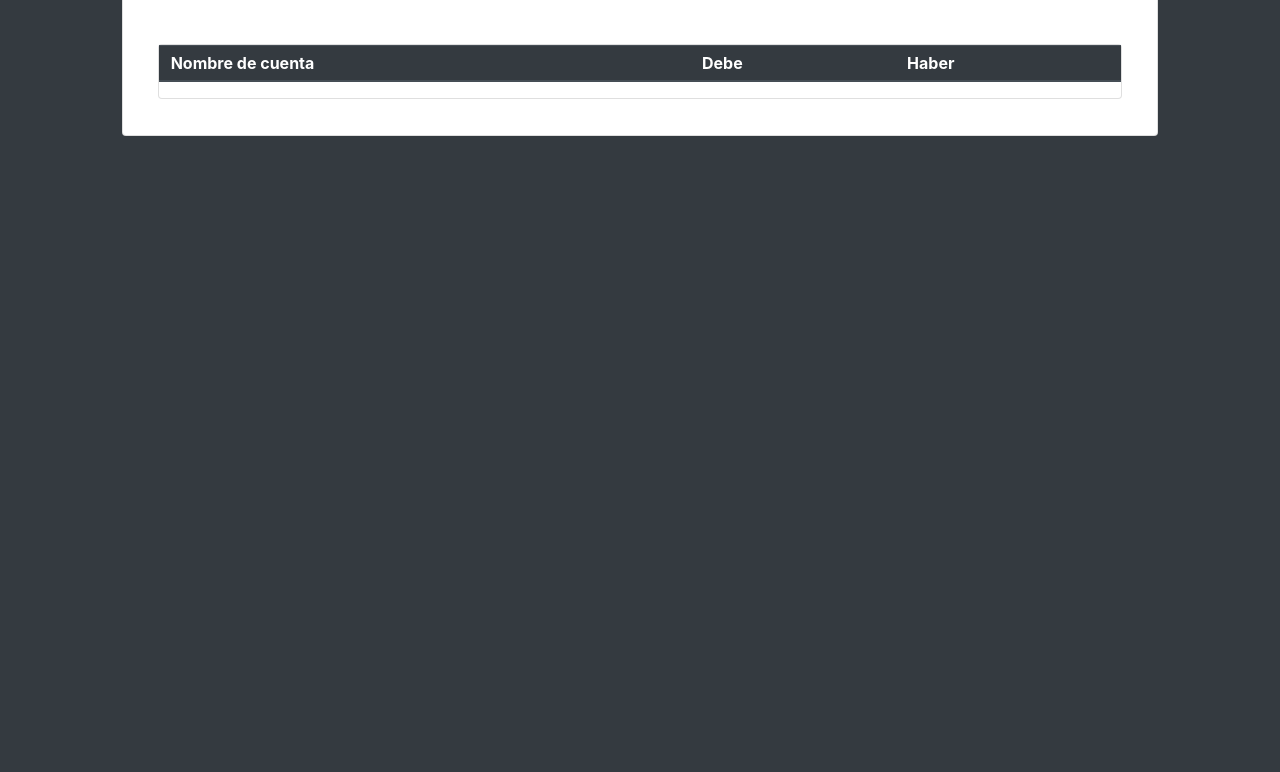
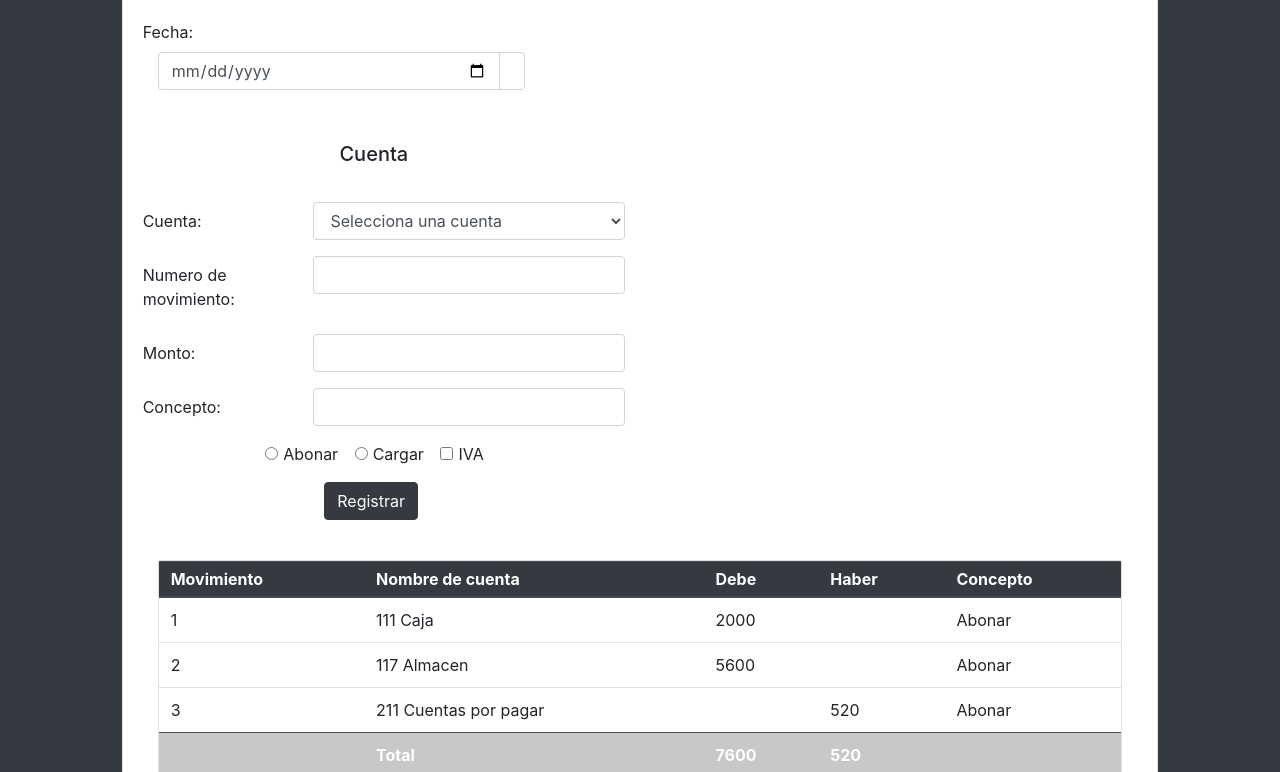
Before and after one commit to BradonParrillas/moneymonkey, a plain HTML site: page index.html in a window 1280 px wide. Shown: the part 180-952 px from the top of the page. Before the commit the page ends 800 px from the top, so only its background shows below. Drawn offline with Linux system fonts and the light colour scheme.

Commit message:
el atributo cuenta de un Movimiento, ahora es un indice no objeto Cuenta

```diff
--- a/index.html
+++ b/index.html
@@ -96,7 +96,7 @@
     <!-- FIN Catalogo de cuentas -->
 
     <!-- todo: Libro Diario -->
-    <div class="container-fluid " style="display: none;">
+    <div class="container-fluid " style="display: block;">
         <div class="row justify-content-md-center ">
             <!--Formulario de catalogo de cuentas-->
             <div class="col-sm-12 col-md-10">
--- a/js/index.js
+++ b/js/index.js
@@ -113,14 +113,15 @@ cuentas.push(
 )
 
 movimientos.push(
-    new Movimiento(new Date("2022-03-25"),cuentas[2], 2000, "Abonar", 1),
-    new Movimiento(new Date("2022-03-30"),cuentas[8], 5600, "Abonar", 2),
-    new Movimiento(new Date("2022-04-01"),cuentas[18], 520, "Abonar", 3)
+    new Movimiento(new Date("2022-03-25"),2, 2000, "Abonar", 1),
+    new Movimiento(new Date("2022-03-30"),8, 5600, "Abonar", 2),
+    new Movimiento(new Date("2022-04-01"),18, 520, "Abonar", 3)
 )
 
 function iniciarSistema() {
     cargarCuentas()
     cargarMovimientos()
+    realizarBalanceDeComprobacion()
 }
 
 function cargarCuentas() {
@@ -168,13 +169,13 @@ function cargarMovimientos() {
     })
     movimientos.forEach((movimiento, index) => {
         if(
-            (movimiento.tipo == "Abonar" && movimiento.cuenta.codigo[0] == 1) ||
-            (movimiento.tipo == "Cargar" && movimiento.cuenta.codigo[0] != 1)
+            (movimiento.tipo == "Abonar" && cuentas[movimiento.cuenta].codigo[0] == 1) ||
+            (movimiento.tipo == "Cargar" && cuentas[movimiento.cuenta] != 1)
         ) {
             tablaMovimientos.innerHTML +=`
             <tr class="fila-movimiento" id="filaMovimiento${index}">
                 <td>${movimiento.numero}</td>
-                <td>${movimiento.cuenta.codigo} ${movimiento.cuenta.nombre}</td>
+                <td>${cuentas[movimiento.cuenta].codigo} ${cuentas[movimiento.cuenta].nombre}</td>
                 <td>${movimiento.monto}</td>
                 <td></td>
                 <td>${movimiento.tipo}</td>
@@ -185,7 +186,7 @@ function cargarMovimientos() {
             tablaMovimientos.innerHTML +=`
             <tr class="fila-movimiento" id="filaMovimiento${index}">
                 <td>${movimiento.numero}</td>
-                <td>${movimiento.cuenta.codigo} ${movimiento.cuenta.nombre}</td>
+                <td>${cuentas[movimiento.cuenta].codigo} ${cuentas[movimiento.cuenta].nombre}</td>
                 <td></td>
                 <td>${movimiento.monto}</td>
                 <td>${movimiento.tipo}</td>
@@ -236,7 +237,7 @@ function seleccionarCuenta() {
 function registrarMovimiento() {
     let movimientoValido
     dateMov = inputDateMov.value
-    cuenta = cuentas[selectCuenta.value]
+    cuenta = parseInt(selectCuenta.value)
     monto = parseInt(inputMontoMov.value)
     concepto = inputConceptoMov.value
     tipo = checkAbonar.checked ? "Abonar" : (checkCargar.checked ? "Cargar" : "")
@@ -259,12 +260,12 @@ function registrarMovimiento() {
         console.log(dateMov, cuenta, monto, concepto, tipo)
         // alert("Ingrese todos los datos")
     }
-
-    realizarBalanceDeComprobacion()
 }
 
 function realizarBalanceDeComprobacion() {
-    cuentas
+    movimientos.forEach((movimiento) => {
+
+    })
 }
 
 window.addEventListener('load', iniciarSistema)
```
